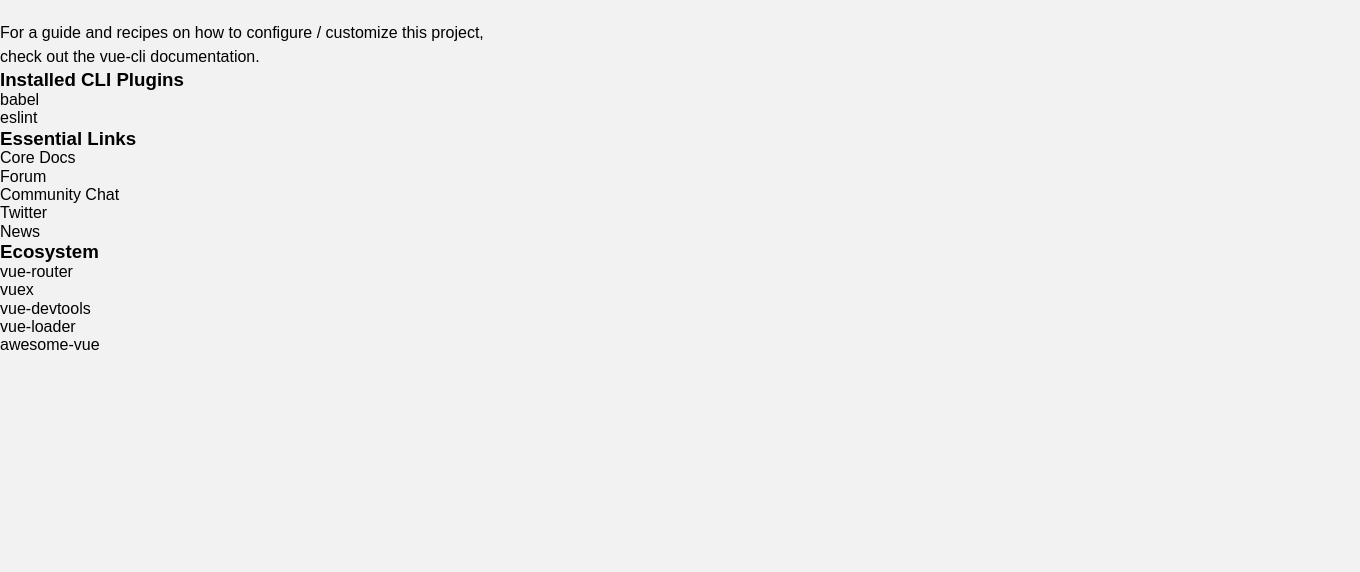
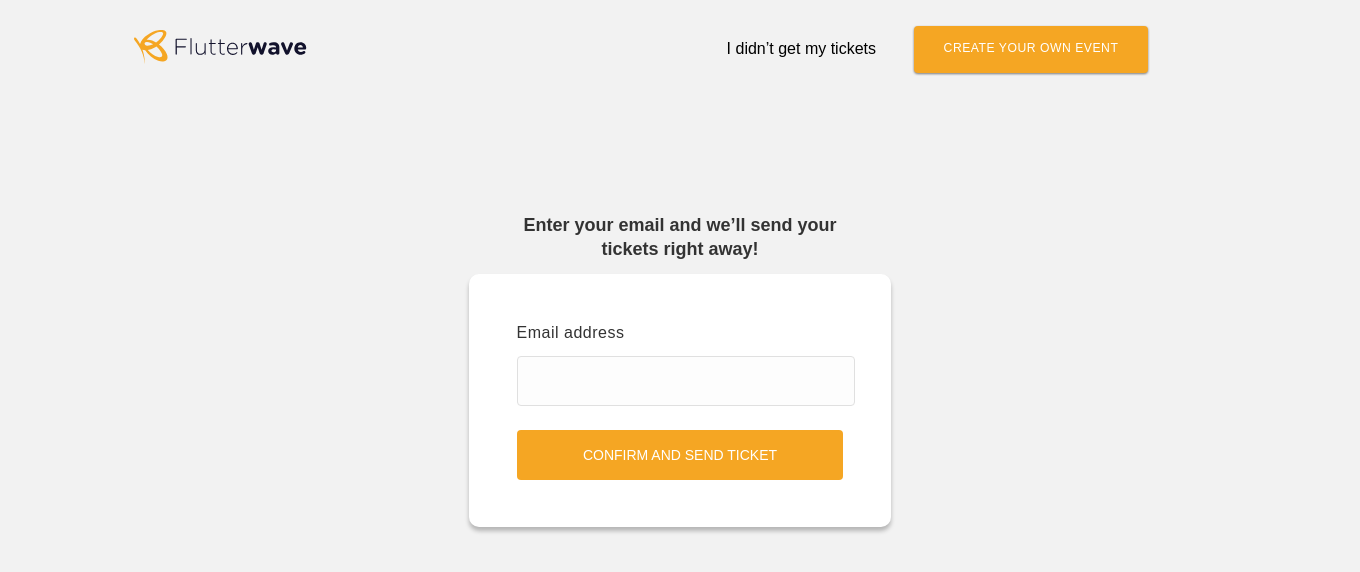
Before and after one commit to Uzoamaka126/flutter-test, a Vue app: page /no-tickets in a window 1280 px wide. Shown: the top 572 px of the page, 1360 px wide, since content can reach past the window. Built offline with nearby package versions, Linux system fonts and the light colour scheme.

Commit message:
add no tickets page

```diff
--- a/src/assets/css/styles.css
+++ b/src/assets/css/styles.css
@@ -166,7 +166,7 @@
   margin-left: -15px;
 }
 .column-100 {
-    width: 100%;
+  width: 100%;
 }
 /********** BUTTONS ***********/
 button {
@@ -200,8 +200,10 @@
   -o-border-radius: 4px;
 }
 
-.button--primary:hover, .button--primary--md:hover, .button-round:hover {
-    transform: translate3d(0px, -3px, 0px);
+.button--primary:hover,
+.button--primary--md:hover,
+.button-round:hover {
+  transform: translate3d(0px, -3px, 0px);
 }
 
 .button--primary--md {
@@ -447,6 +449,16 @@
   width: 100%;
   justify-content: space-evenly;
 }
+.card {
+  background: #ffffff;
+  box-shadow: 0px 4px 4px rgba(0, 0, 0, 0.25);
+  border-radius: 10px;
+}
+.card-small {
+  max-width: 450px;
+  height: 253px;
+}
+
 .event-img--wrap {
   height: 231px;
   max-width: 100%;
@@ -531,14 +543,14 @@
 }
 .ticket--bordered {
   padding-bottom: 20px;
-  border-bottom: 1px solid #BDBDBD;
+  border-bottom: 1px solid #bdbdbd;
   padding-top: 20px;
 }
 
 .order-summary--wrap {
   background: var(--whiteColor);
   width: calc(100% - 70%);
-    padding-top: 50px;
+  padding-top: 50px;
   padding-left: 50px;
   padding-right: 50px;
   min-height: 100vh;
@@ -546,5 +558,21 @@
 .order-total {
   margin-top: 150px;
   padding-top: 34px;
-  border-top: 1px solid #BDBDBD;
+  border-top: 1px solid #bdbdbd;
 }
+
+/* No Tickets */
+.ticket-form--wrap {
+  max-width: 450px;
+  margin: 80px auto !important;
+  flex-direction: column;
+  align-items: center;
+}
+.ticket-form--wrap h6 {
+  max-width: 370px;
+  text-align: center;
+  margin-bottom: 13px;
+}
+.ticket-input--wrap {
+  max-width: 386px;
+}
--- /dev/null
+++ b/src/components/Events/NoTickets/NoTickets.vue
@@ -0,0 +1,63 @@
+<template>
+  <div>
+    <Header />
+    <div class="page-entry page--transition">
+      <div class="page-entry--wrap">
+        <div class="page-preview container">
+          <div class="fadeInUp animated">
+            <div class="event-page--wrap">
+              <div class="ticket-form--wrap">
+                <h6 class="color-dark text-bold">
+                  Enter your email and we’ll send your tickets right away!
+                </h6>
+                <div class="card card-small pl-5 pr-5 ">
+                  <div class="ticket-input--wrap pt-5">
+                    <CustomInput
+                      v-model="email"
+                      label="Email address"
+                      :onChange="updateInput"
+                    />
+                  </div>
+                  <div class="mt-4 column-100">
+                    <button
+                      to="/create-event"
+                      class="button--primary column-100"
+                    >
+                      CONFIRM AND SEND TICKET
+                    </button>
+                  </div>
+                </div>
+              </div>
+            </div>
+          </div>
+        </div>
+      </div>
+    </div>
+  </div>
+</template>
+
+<script>
+import Header from "../../Header";
+import CustomInput from "../../Library/Input";
+
+export default {
+  name: "NoTickets",
+  components: {
+    Header,
+    CustomInput,
+  },
+  data: function() {
+    return {
+      email: "",
+    };
+  },
+   model: {
+    event: "change",
+  },
+  methods: {
+    updateInput(value) {
+      this.$emit("change", value);
+    },
+  },
+};
+</script>
--- a/src/components/Library/Input/index.vue
+++ b/src/components/Library/Input/index.vue
@@ -5,6 +5,12 @@
       type="text"
       :value="value"
       class="input"
+      v-bind:class="{ width: isActive, 'text-danger': hasError }"
+      :style="[
+        width
+          ? { width: width }
+          : { width: '100%' },
+      ]"
       @focus="show = !show"
       @blur="show = !show"
       @input="$emit('update', $event.target.value)"
@@ -21,7 +27,7 @@
       show: false,
     };
   },
-  props: ["value", "label"],
+  props: ["value", "label", "width"],
   model: {
     prop: "value",
     event: "update",
@@ -35,14 +41,14 @@
   border: 1px solid #e0e0e0;
   border-radius: 4px;
   color: #555;
-  width: 100%;
+  /* width: 100%; */
   outline: none;
   padding: 15px 5px;
   margin-top: 12px;
 }
 .input-container {
   width: 100%;
-  padding: 0.5rem 0.5rem 0 0;
+  /* padding: 0.5rem 0.5rem 0 0; */
 }
 
 label {
--- a/src/router/index.js
+++ b/src/router/index.js
@@ -6,7 +6,7 @@
 const AllEvents = () => import("@/components/Events/AllEvents");
 const EventDetails = () => import("@/components/Events/EventDetails");
 const EventPayment = () => import("@/components/Events/Payments/EventPayment");
-const Hello = () => import("@/components/HelloWorld");
+const NoTickets = () => import("@/components/Events/NoTickets/NoTickets");
 
 export const router = new VueRouter({
   mode: "history",
@@ -15,11 +15,6 @@
       path: "/events",
       name: "AllEvents",
       component: AllEvents,
-           },
-           {
-             path: "/no-tickets",
-             name: "NoTickets",
-             component: Hello,
     },
     {
       // path: "/events/:title",
@@ -35,6 +30,13 @@
       // props: true,
       component: EventPayment,
     },
+    {
+      // path: "/events/:title",
+      path: "/no-tickets",
+      name: "NoTickets",
+      // props: true,
+      component: NoTickets,
+    },
     { path: "/", redirect: "/events" },
   ],
 });
```
Lines whose indentation alone changed are shown as unchanged.
